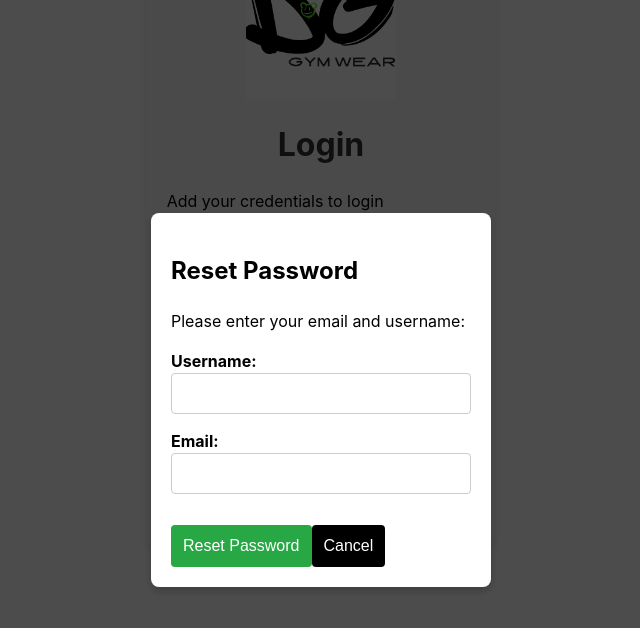
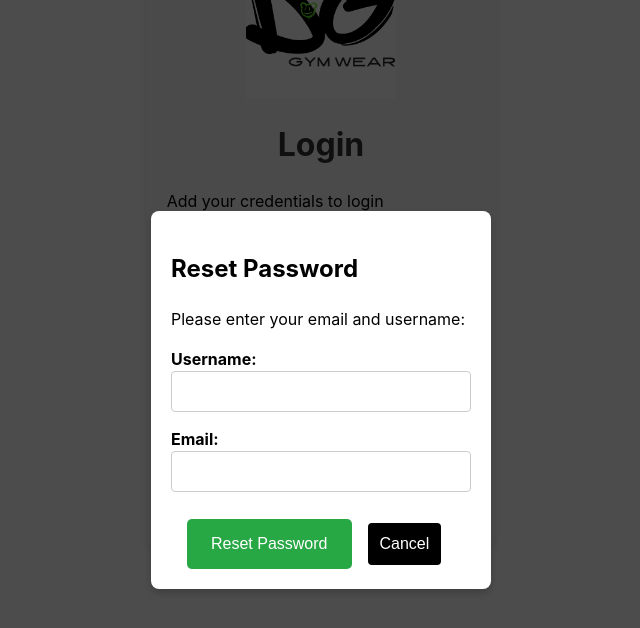
Before and after one commit to godieuru/dggymwear, a React (Vite) app: page /login in a window 1280 px wide. Both pictures are taken after a click on the link "Forgot password?". Shown: the part 449-1077 px from the top of the page, without its empty margins (319-959 px from the left). Built offline with nearby package versions, Linux system fonts and the light colour scheme.

Commit message:
Entrega Final React

```diff
--- a/src/components/Login.jsx
+++ b/src/components/Login.jsx
@@ -128,7 +128,7 @@ const Login = ({ setUsername }) => {
                 onChange={(e) => setEmailInput(e.target.value)}
               />
             </div>
-            <button onClick={handleForgotPassword} className="resetButton">Reset Password</button>
+            <button onClick={handleForgotPassword} className="resetButton2">Reset Password</button>
             <button onClick={() => setModalOpen(false)} className="closeButton">Cancel</button>
           </div>
         </div>
--- a/src/styles/login.css
+++ b/src/styles/login.css
@@ -72,7 +72,7 @@ input {
 .closeButton {
   padding: 12px;
   border: none;
-  margin-left: 0;
+  margin-right: 10px;
   border-radius: 4px;
   cursor: pointer;
   transition: background-color 0.3s ease;
@@ -83,14 +83,19 @@ input {
   color: white;
 }
 
+.resetButton2 {
+  background-color: #28a745;
+  color: white;
+}
+
+.resetButton2:hover {
+  background-color: #218838;
+}
+
 .loginButton:hover {
   background-color: #218838;
 }
 
-.resetButton {
-  background-color: #28a745;
-  color: white;
-}
 
 .closeButton {
   background-color: black;
```
